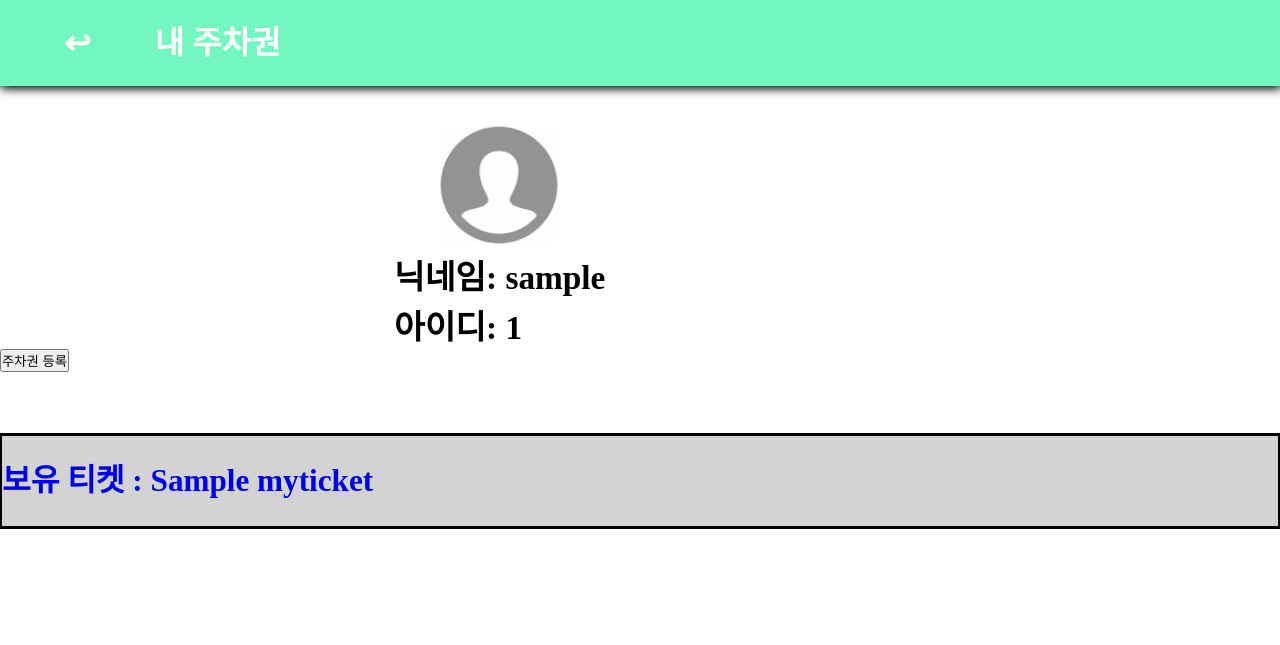
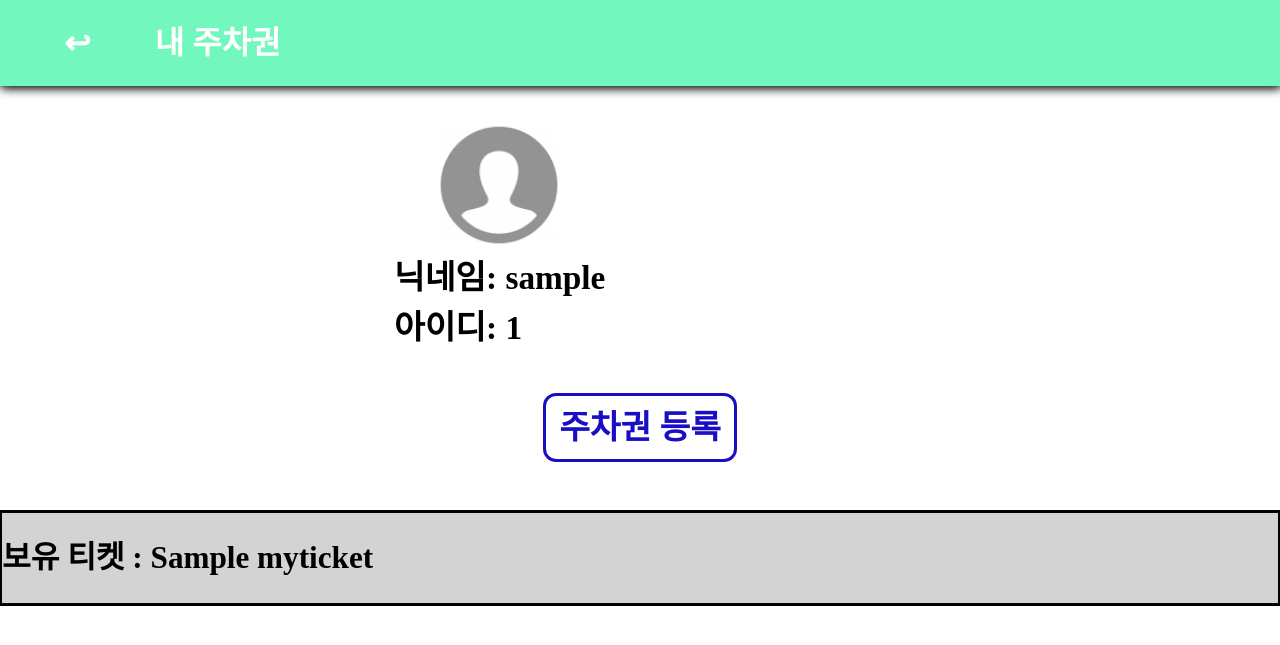
Before and after one commit to LeeJY0116/CPMS, a Django app: template CPMS/CPMSproject/CPMSapp/templates/myTicket.html in a window 1280 px wide. Shown: the top 645 px of the page. Run offline with Django 3.2, Linux system fonts and the light colour scheme; tables that the repository leaves empty hold one stand-in row (values such as "Sample post"); the template is opened without the code that fills it: values that come from a table or form of the project are taken from there, most other values are stand-ins (such as "Sample title", 1, 10 or a date in 2020).

Commit message:
Ver 2.0.0 최종 구현 완료

```diff
--- a/CPMS/CPMSproject/CPMSapp/static/myTicket.css
+++ b/CPMS/CPMSproject/CPMSapp/static/myTicket.css
@@ -4,6 +4,7 @@
     margin: 0px;
     padding: 0px;
     box-sizing: border-box;
+    color: inherit;
 }
 
 .head {
@@ -60,3 +61,17 @@
 .title{
     background-color: lightgray;
 }
+
+.create_ticket{
+    margin-top: 5%;
+    text-align: center;
+    font-size: 25pt;
+    font-weight: bold;
+}
+.addticket{
+    color: rgb(26, 14, 196);
+    background-color: white;
+    border-radius: 10px;
+    padding: 1%;
+    outline: solid;
+}
--- a/CPMS/CPMSproject/CPMSapp/templates/myTicket.html
+++ b/CPMS/CPMSproject/CPMSapp/templates/myTicket.html
@@ -4,7 +4,7 @@
     <meta charset="UTF-8">
     <title>내 주차권</title>
     {% load static %}
-    <link rel='stylesheet' type="text/css" href="{% static 'myTicket.css' %}" />
+    <link rel='stylesheet' type="text/css" href="{% static 'myTicket.css' %}?after" />
 </head>
 <body>
     <header>
@@ -26,7 +26,9 @@
             아이디: {{userID}}
         </p>
     </div>
-    <input type="button"  value="주차권 등록">
+    <div class='create_ticket'>
+    <a href='../createticket/' class="addticket">주차권 등록</a>
+    </div>
     <div>
         {% for ticket in tickets %}
         <div class="content">
--- a/CPMS/CPMSproject/CPMSapp/templates/ticketdetails.html
+++ b/CPMS/CPMSproject/CPMSapp/templates/ticketdetails.html
@@ -5,7 +5,7 @@
     {% load static %}
     <title>주차권 정보</title>
     {% load static %}
-    <link rel='stylesheet' type="text/css" href="{% static 'ticketdetails.css' %}" />
+    <link rel='stylesheet' type="text/css" href="{% static 'ticketdetails.css'%}?ver=1" />
 </head>
 <body>
     <header>
```
Also changed, not shown: CPMS/CPMSproject/db.sqlite3, 1 other file.
